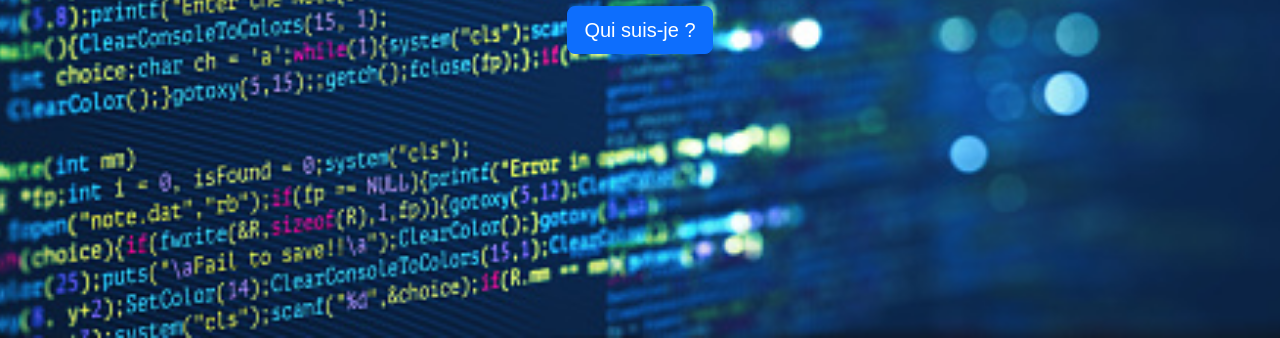
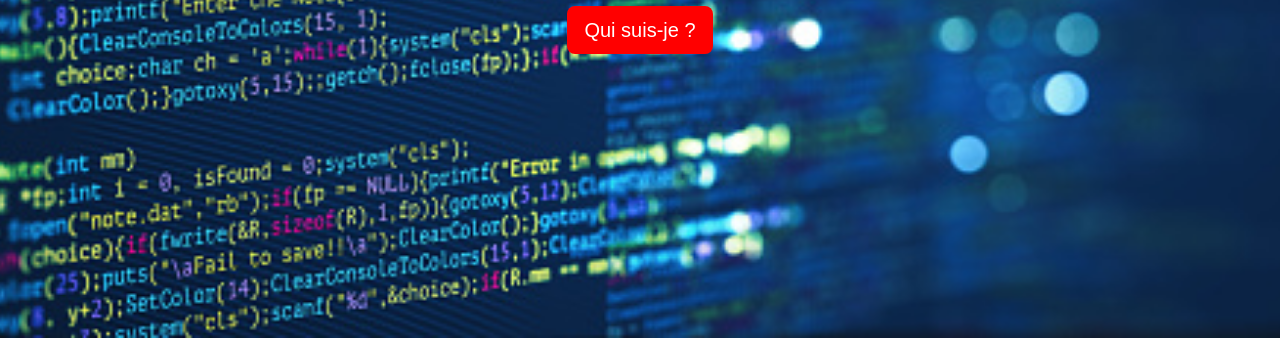
Before and after one commit to DrissGG/portfolio, a plain HTML site: page index.html in a window 1280 px wide. Shown: the part 562-900 px from the top of the page. Drawn offline with nearby package versions, Linux system fonts and the light colour scheme.

Commit message:
ajout img + btn-custom

```diff
--- a/index.html
+++ b/index.html
@@ -80,7 +80,7 @@
             </div>
 
             <div class="button">
-                <button class="btn btn-primary btn-lg">Qui suis-je ?</button>
+                <button class="btn btn-custom btn-lg">Qui suis-je ?</button>
             </div>
 
 
--- a/style.css
+++ b/style.css
@@ -72,8 +72,13 @@ nav {
     color: rgb(147, 27, 27);
 }
 
-.button{
+.button {
     position: relative;
     display: flex;
     justify-content: center;
 }
+
+.btn-custom{
+    background-color: #ff0000; /* couleur personnalisée */
+    color: #fff; /* couleur du texte */
+}
```
